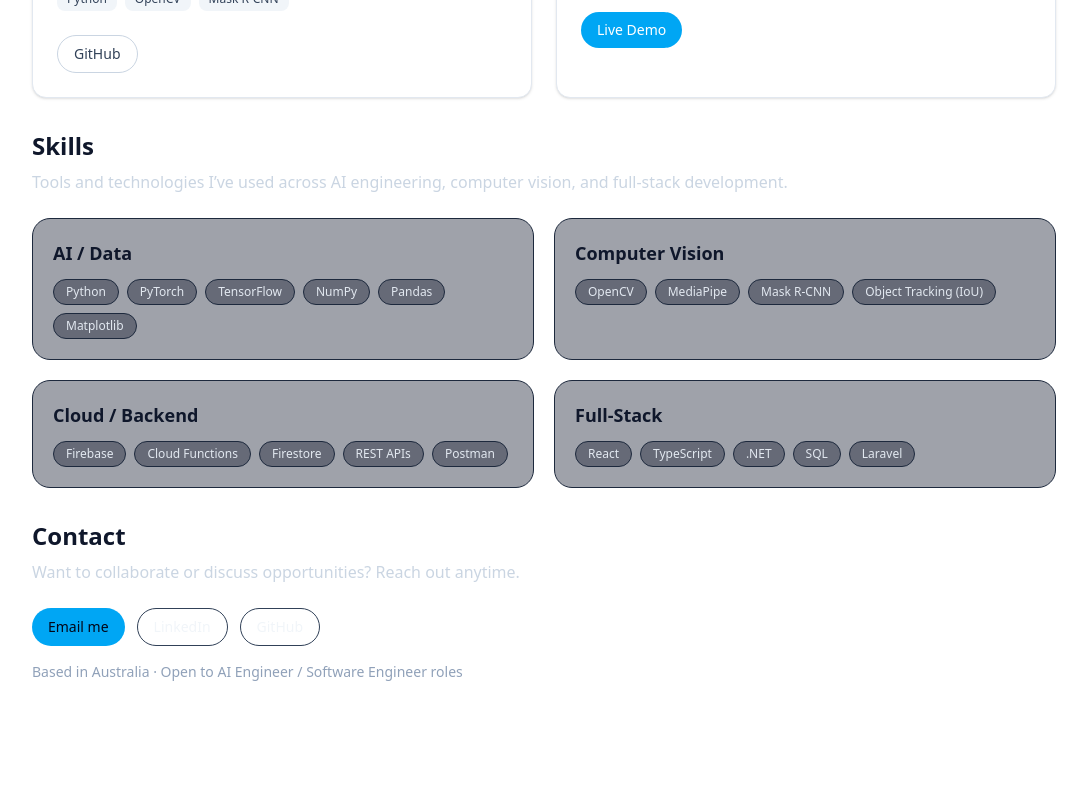
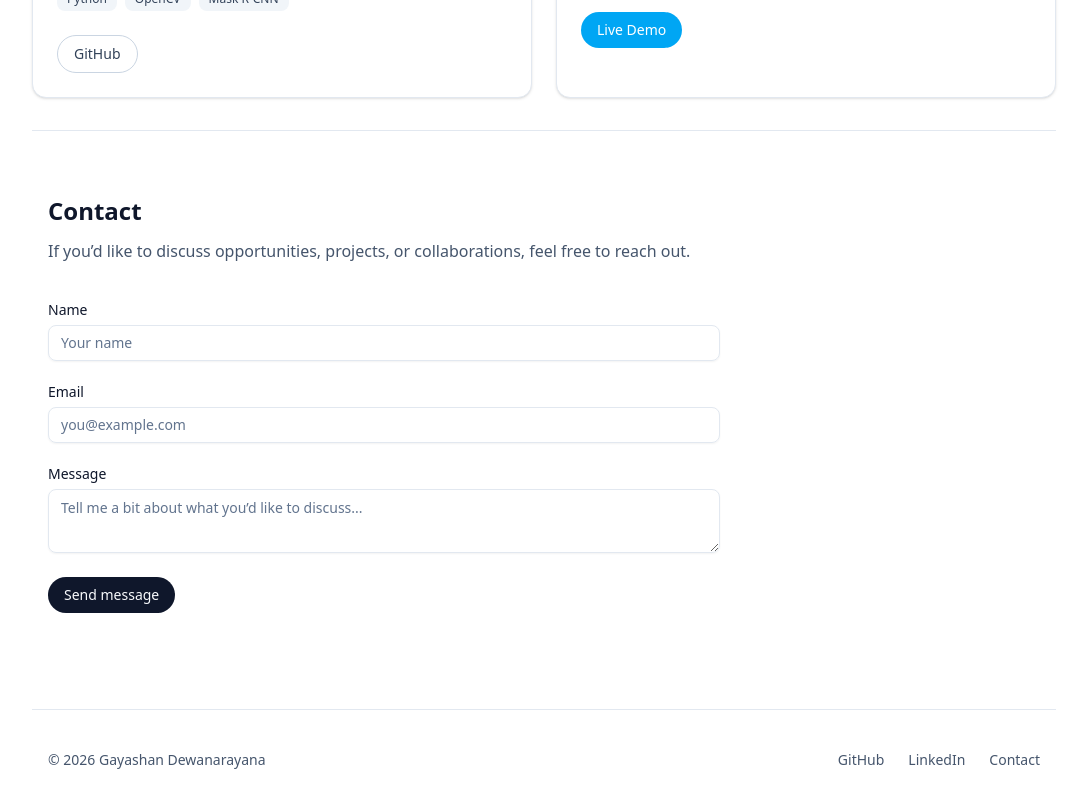
Before and after one commit to gayyaalpha/gayashan-portfolio, a Next.js app: page / in a window 1280 px wide. Shown: the part 1440-2248 px from the top of the page, without its empty margins (96-1183 px from the left). Before the commit the page ends 2122 px from the top, so only its background shows below. Built offline with nearby package versions, Linux system fonts and the light colour scheme.

Commit message:
footer section done

```diff
--- a/app/components/ContactSection.tsx
+++ b/app/components/ContactSection.tsx
@@ -1,39 +1,50 @@
+import { Button } from "@/components/ui/button";
+import { Input } from "@/components/ui/input";
+import { Textarea } from "@/components/ui/textarea";
+import { Label } from "@/components/ui/label";
+
 export function ContactSection() {
-    return (
-      <section>
-        <h2 className="text-2xl font-bold">Contact</h2>
-        <p className="mt-2 text-slate-300 max-w-3xl">
-          Want to collaborate or discuss opportunities? Reach out anytime.
-        </p>
-
-        <div className="mt-6 flex flex-wrap gap-3">
-          <a
-            href="mailto:dewanarayana48@gmail.com"
-            className="inline-flex items-center rounded-full bg-sky-500 px-4 py-2 text-sm font-medium text-slate-950 hover:bg-sky-400"
-          >
-            Email me
-          </a>
-
-          <a
-            href="https://www.linkedin.com/in/gayashan-dewanarayana"
-            target="_blank"
-            className="inline-flex items-center rounded-full border border-slate-700 px-4 py-2 text-sm font-medium text-slate-100 hover:bg-slate-900/40"
-          >
-            LinkedIn
-          </a>
-
-          <a
-            href="https://github.com/gayyaalpha"
-            target="_blank"
-            className="inline-flex items-center rounded-full border border-slate-700 px-4 py-2 text-sm font-medium text-slate-100 hover:bg-slate-900/40"
-          >
-            GitHub
-          </a>
+  return (
+    <section
+      id="contact"
+      className="scroll-mt-24 border-t border-slate-200 bg-white"
+    >
+      <div className="mx-auto max-w-6xl px-4 py-16">
+        {/* Heading */}
+        <div className="max-w-2xl">
+          <h2 className="text-2xl font-bold text-slate-900">Contact</h2>
+          <p className="mt-3 text-slate-600">
+            If you’d like to discuss opportunities, projects, or collaborations,
+            feel free to reach out.
+          </p>
         </div>
 
-        <p className="mt-4 text-sm text-slate-400">
-          Based in Australia · Open to AI Engineer / Software Engineer roles
-        </p>
-      </section>
-    );
-  }
+        {/* Form */}
+        <form className="mt-10 max-w-2xl space-y-6">
+          <div className="space-y-2">
+            <Label htmlFor="name">Name</Label>
+            <Input id="name" placeholder="Your name" />
+          </div>
+
+          <div className="space-y-2">
+            <Label htmlFor="email">Email</Label>
+            <Input id="email" type="email" placeholder="you@example.com" />
+          </div>
+
+          <div className="space-y-2">
+            <Label htmlFor="message">Message</Label>
+            <Textarea
+              id="message"
+              placeholder="Tell me a bit about what you’d like to discuss..."
+              rows={5}
+            />
+          </div>
+
+          <Button type="submit" className="rounded-full">
+            Send message
+          </Button>
+        </form>
+      </div>
+    </section>
+  );
+}
--- /dev/null
+++ b/app/components/footer.tsx
@@ -0,0 +1,42 @@
+export function Footer() {
+    return (
+      <footer className="border-t border-slate-200 bg-white">
+        <div className="mx-auto max-w-6xl px-4 py-10">
+          <div className="flex flex-col items-center justify-between gap-6 sm:flex-row">
+            {/* Identity */}
+            <p className="text-sm text-slate-600">
+              © {new Date().getFullYear()} Gayashan Dewanarayana
+            </p>
+
+            {/* Links */}
+            <div className="flex gap-6 text-sm">
+              <a
+                href="https://github.com/gayyaalpha"
+                target="_blank"
+                rel="noopener noreferrer"
+                className="text-slate-600 hover:text-slate-900 transition"
+              >
+                GitHub
+              </a>
+
+              <a
+                href="https://www.linkedin.com/in/gayashan-dewanarayana"
+                target="_blank"
+                rel="noopener noreferrer"
+                className="text-slate-600 hover:text-slate-900 transition"
+              >
+                LinkedIn
+              </a>
+
+              <a
+                href="#contact"
+                className="text-slate-600 hover:text-slate-900 transition"
+              >
+                Contact
+              </a>
+            </div>
+          </div>
+        </div>
+      </footer>
+    );
+  }
--- a/app/page.tsx
+++ b/app/page.tsx
@@ -1,6 +1,7 @@
 
 import { ContactSection } from "./components/ContactSection";
 import {CredentialsSection} from "./components/CredentialsSection";
+import { Footer } from "./components/footer";
 import { Header } from "./components/Header";
 import ProjectSection from "./components/ProjectSection";
 import { SkillsSection } from "./components/SkillSection";
@@ -55,9 +56,8 @@ export default function HomePage() {
           <CredentialsSection/>
         </section>
         <ProjectSection />
-        <SkillsSection/>
         <ContactSection/>
-
+        <Footer/>
       </div>
     </main>
     </>
--- /dev/null
+++ b/components/ui/button.tsx
@@ -0,0 +1,62 @@
+import * as React from "react"
+import { Slot } from "@radix-ui/react-slot"
+import { cva, type VariantProps } from "class-variance-authority"
+
+import { cn } from "@/lib/utils"
+
+const buttonVariants = cva(
+  "inline-flex items-center justify-center gap-2 whitespace-nowrap rounded-md text-sm font-medium transition-all disabled:pointer-events-none disabled:opacity-50 [&_svg]:pointer-events-none [&_svg:not([class*='size-'])]:size-4 shrink-0 [&_svg]:shrink-0 outline-none focus-visible:border-ring focus-visible:ring-ring/50 focus-visible:ring-[3px] aria-invalid:ring-destructive/20 dark:aria-invalid:ring-destructive/40 aria-invalid:border-destructive",
+  {
+    variants: {
+      variant: {
+        default: "bg-primary text-primary-foreground hover:bg-primary/90",
+        destructive:
+          "bg-destructive text-white hover:bg-destructive/90 focus-visible:ring-destructive/20 dark:focus-visible:ring-destructive/40 dark:bg-destructive/60",
+        outline:
+          "border bg-background shadow-xs hover:bg-accent hover:text-accent-foreground dark:bg-input/30 dark:border-input dark:hover:bg-input/50",
+        secondary:
+          "bg-secondary text-secondary-foreground hover:bg-secondary/80",
+        ghost:
+          "hover:bg-accent hover:text-accent-foreground dark:hover:bg-accent/50",
+        link: "text-primary underline-offset-4 hover:underline",
+      },
+      size: {
+        default: "h-9 px-4 py-2 has-[>svg]:px-3",
+        sm: "h-8 rounded-md gap-1.5 px-3 has-[>svg]:px-2.5",
+        lg: "h-10 rounded-md px-6 has-[>svg]:px-4",
+        icon: "size-9",
+        "icon-sm": "size-8",
+        "icon-lg": "size-10",
+      },
+    },
+    defaultVariants: {
+      variant: "default",
+      size: "default",
+    },
+  }
+)
+
+function Button({
+  className,
+  variant = "default",
+  size = "default",
+  asChild = false,
+  ...props
+}: React.ComponentProps<"button"> &
+  VariantProps<typeof buttonVariants> & {
+    asChild?: boolean
+  }) {
+  const Comp = asChild ? Slot : "button"
+
+  return (
+    <Comp
+      data-slot="button"
+      data-variant={variant}
+      data-size={size}
+      className={cn(buttonVariants({ variant, size, className }))}
+      {...props}
+    />
+  )
+}
+
+export { Button, buttonVariants }
--- /dev/null
+++ b/components/ui/input.tsx
@@ -0,0 +1,21 @@
+import * as React from "react"
+
+import { cn } from "@/lib/utils"
+
+function Input({ className, type, ...props }: React.ComponentProps<"input">) {
+  return (
+    <input
+      type={type}
+      data-slot="input"
+      className={cn(
+        "file:text-foreground placeholder:text-muted-foreground selection:bg-primary selection:text-primary-foreground dark:bg-input/30 border-input h-9 w-full min-w-0 rounded-md border bg-transparent px-3 py-1 text-base shadow-xs transition-[color,box-shadow] outline-none file:inline-flex file:h-7 file:border-0 file:bg-transparent file:text-sm file:font-medium disabled:pointer-events-none disabled:cursor-not-allowed disabled:opacity-50 md:text-sm",
+        "focus-visible:border-ring focus-visible:ring-ring/50 focus-visible:ring-[3px]",
+        "aria-invalid:ring-destructive/20 dark:aria-invalid:ring-destructive/40 aria-invalid:border-destructive",
+        className
+      )}
+      {...props}
+    />
+  )
+}
+
+export { Input }
--- /dev/null
+++ b/components/ui/label.tsx
@@ -0,0 +1,24 @@
+"use client"
+
+import * as React from "react"
+import * as LabelPrimitive from "@radix-ui/react-label"
+
+import { cn } from "@/lib/utils"
+
+function Label({
+  className,
+  ...props
+}: React.ComponentProps<typeof LabelPrimitive.Root>) {
+  return (
+    <LabelPrimitive.Root
+      data-slot="label"
+      className={cn(
+        "flex items-center gap-2 text-sm leading-none font-medium select-none group-data-[disabled=true]:pointer-events-none group-data-[disabled=true]:opacity-50 peer-disabled:cursor-not-allowed peer-disabled:opacity-50",
+        className
+      )}
+      {...props}
+    />
+  )
+}
+
+export { Label }
--- /dev/null
+++ b/components/ui/textarea.tsx
@@ -0,0 +1,18 @@
+import * as React from "react"
+
+import { cn } from "@/lib/utils"
+
+function Textarea({ className, ...props }: React.ComponentProps<"textarea">) {
+  return (
+    <textarea
+      data-slot="textarea"
+      className={cn(
+        "border-input placeholder:text-muted-foreground focus-visible:border-ring focus-visible:ring-ring/50 aria-invalid:ring-destructive/20 dark:aria-invalid:ring-destructive/40 aria-invalid:border-destructive dark:bg-input/30 flex field-sizing-content min-h-16 w-full rounded-md border bg-transparent px-3 py-2 text-base shadow-xs transition-[color,box-shadow] outline-none focus-visible:ring-[3px] disabled:cursor-not-allowed disabled:opacity-50 md:text-sm",
+        className
+      )}
+      {...props}
+    />
+  )
+}
+
+export { Textarea }
--- a/package.json
+++ b/package.json
@@ -9,6 +9,8 @@
     "lint": "eslint"
   },
   "dependencies": {
+    "@radix-ui/react-label": "^2.1.8",
+    "@radix-ui/react-slot": "^1.2.4",
     "class-variance-authority": "^0.7.1",
     "clsx": "^2.1.1",
     "lucide-react": "^0.562.0",
```
Also changed, not shown: 1 other file (tests, documents, lock files or other folders).
